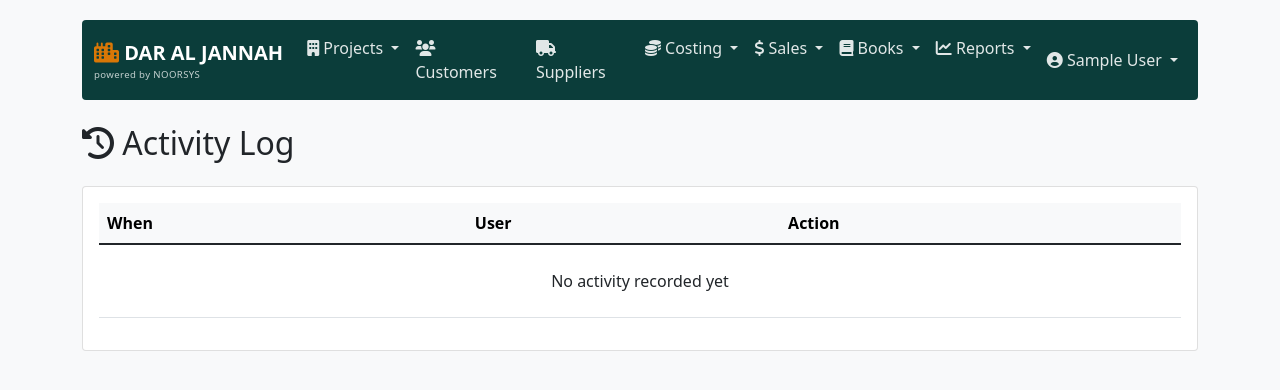
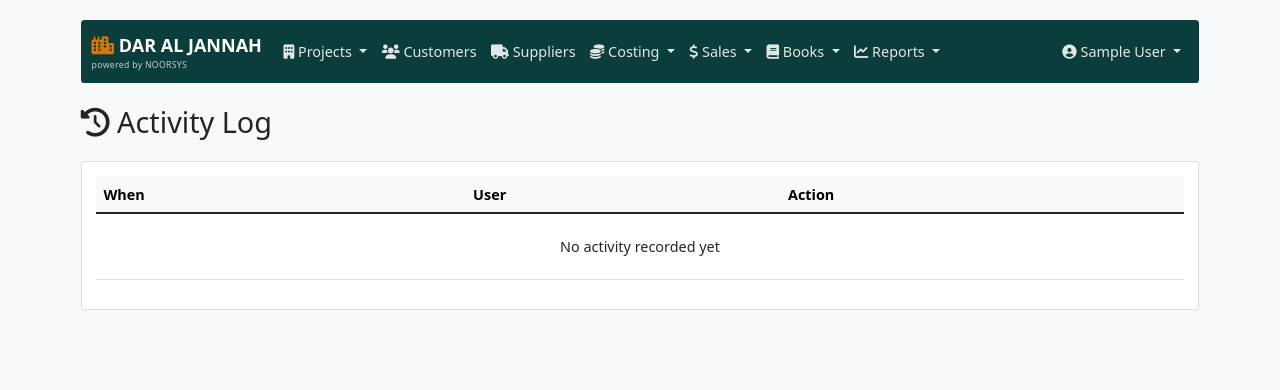
Before and after one commit to hmahabub/block, a Django app: page /activity-log/ in a window 1280 px wide. Shown: the top 390 px of the page. Run offline with Django 4.2, Linux system fonts and the light colour scheme; the visitor is signed in with stand-in values (Sample User, id 1); data that the repository does not hold is empty.

Commit message:
Make all text 10% smaller
Co-Authored-By: Claude Sonnet 5.5 <noreply@anthropic.com>

```diff
--- a/templates/base.html
+++ b/templates/base.html
@@ -19,6 +19,10 @@
             --block-primary: #d97706;
             --block-primary-dark: #b45309;
             --block-primary-rgb: 217, 119, 6;
+        }
+        /* Everything is sized in rem, so this one line makes all text (and the spacing around it) 10% smaller. */
+        html {
+            font-size: 90%;
         }
         body {
             padding-top: 20px;
```
